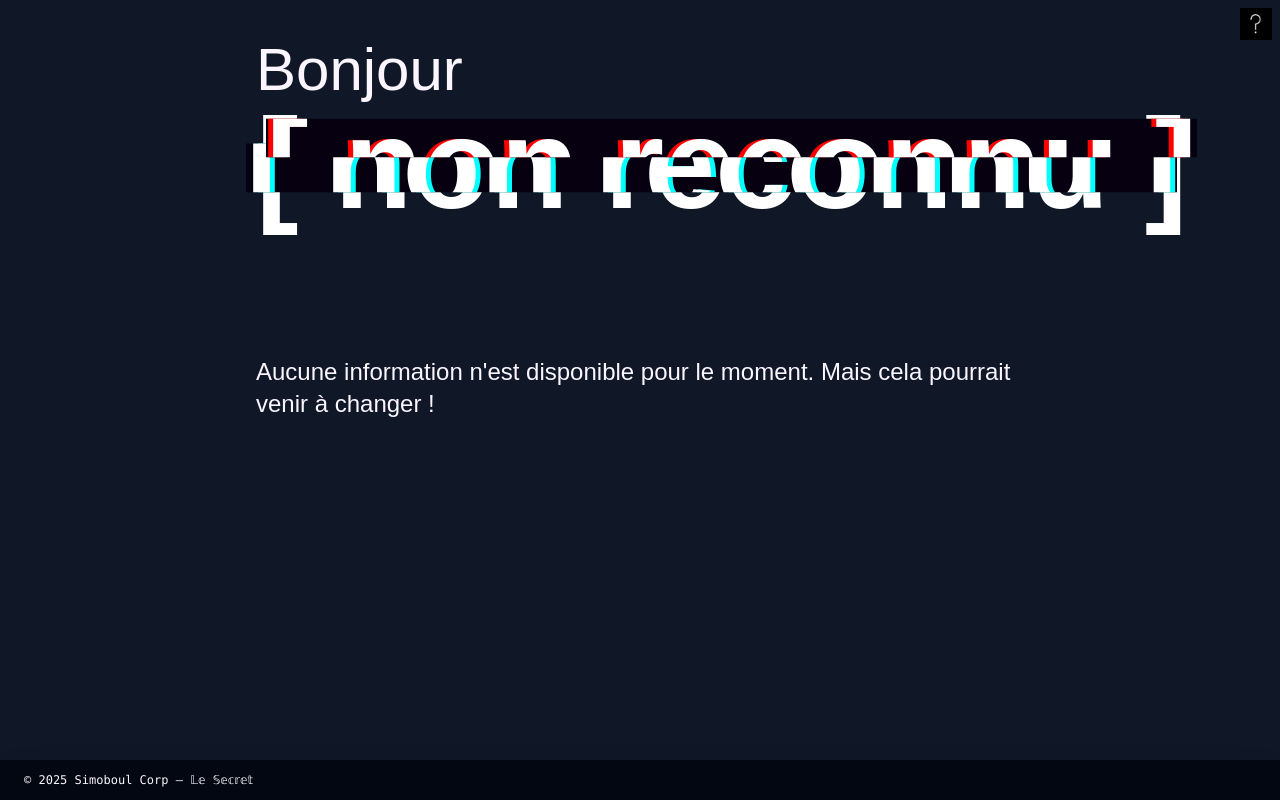
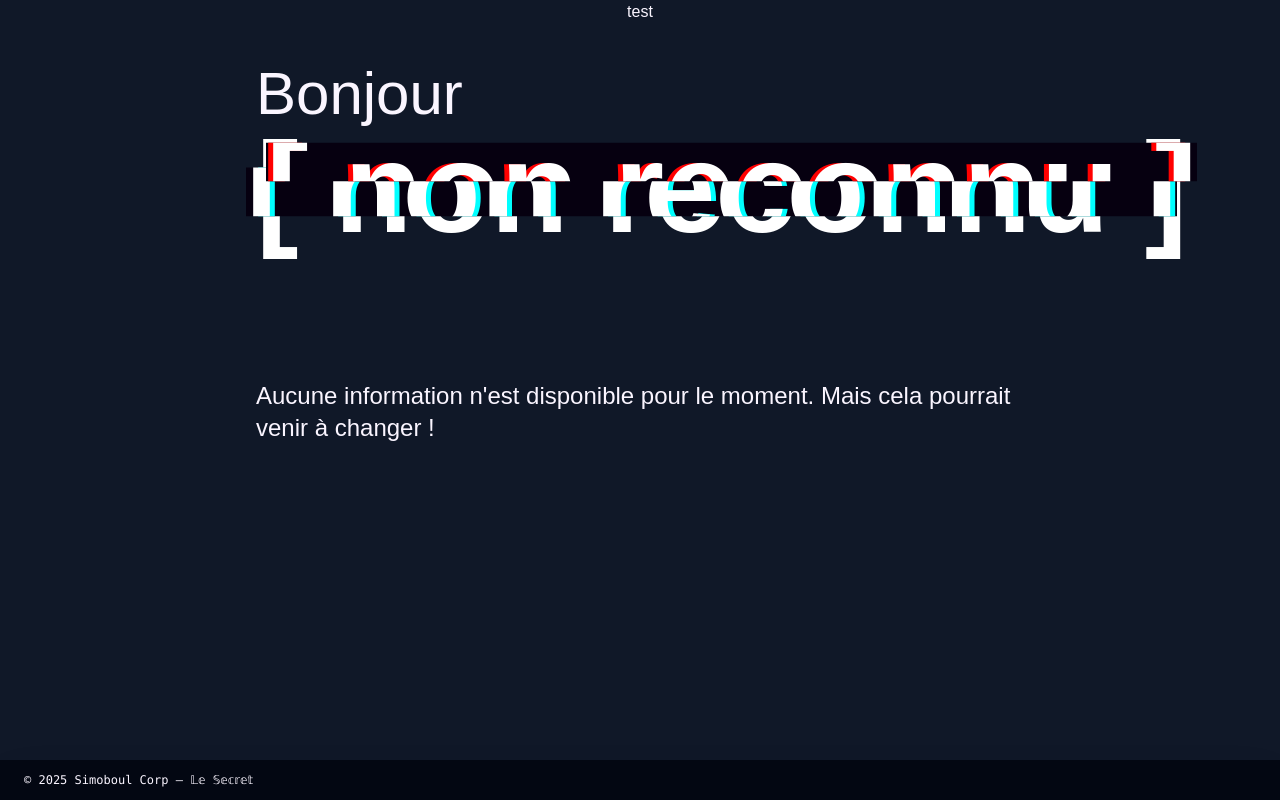
Before and after one commit to sinatrablue/le-secret, a React (Vite) app: page / in a window 1280 px wide. Built offline with nearby package versions, Linux system fonts and the light colour scheme; a web font is replaced by a local one.

Commit message:
fix: removed all pngs

```diff
--- a/src/App.tsx
+++ b/src/App.tsx
@@ -6,10 +6,11 @@ function App() {
     <div className="flex flex-col h-dvh">
       <Drawer.Root>
         <Drawer.Trigger>
-          <img
+          test
+          {/*<img
             src="le-secret/question-mark-icon.png"
             className="h-8 w-8 absolute top-2 right-2"
-          />
+          />*/}
         </Drawer.Trigger>
         <Drawer.Portal>
           <Drawer.Overlay className="fixed inset-0 bg-black/40" />
```
